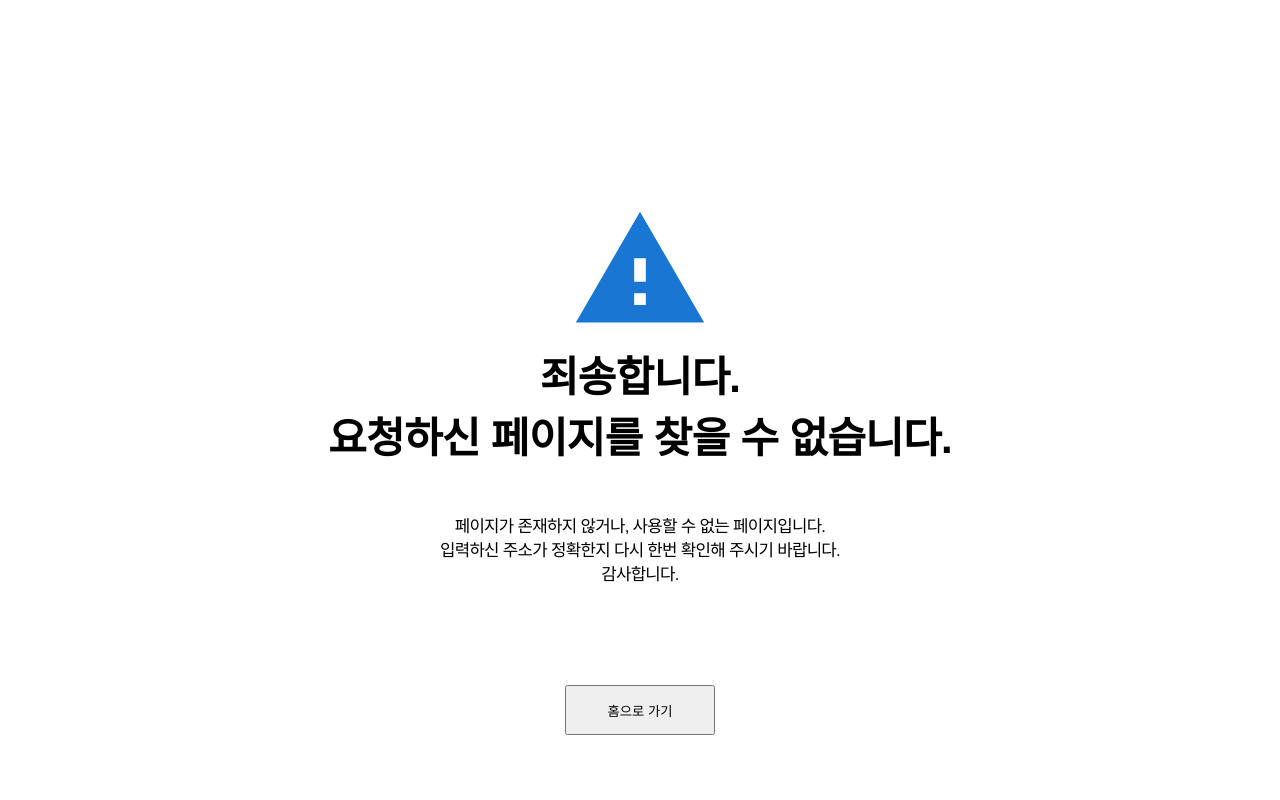
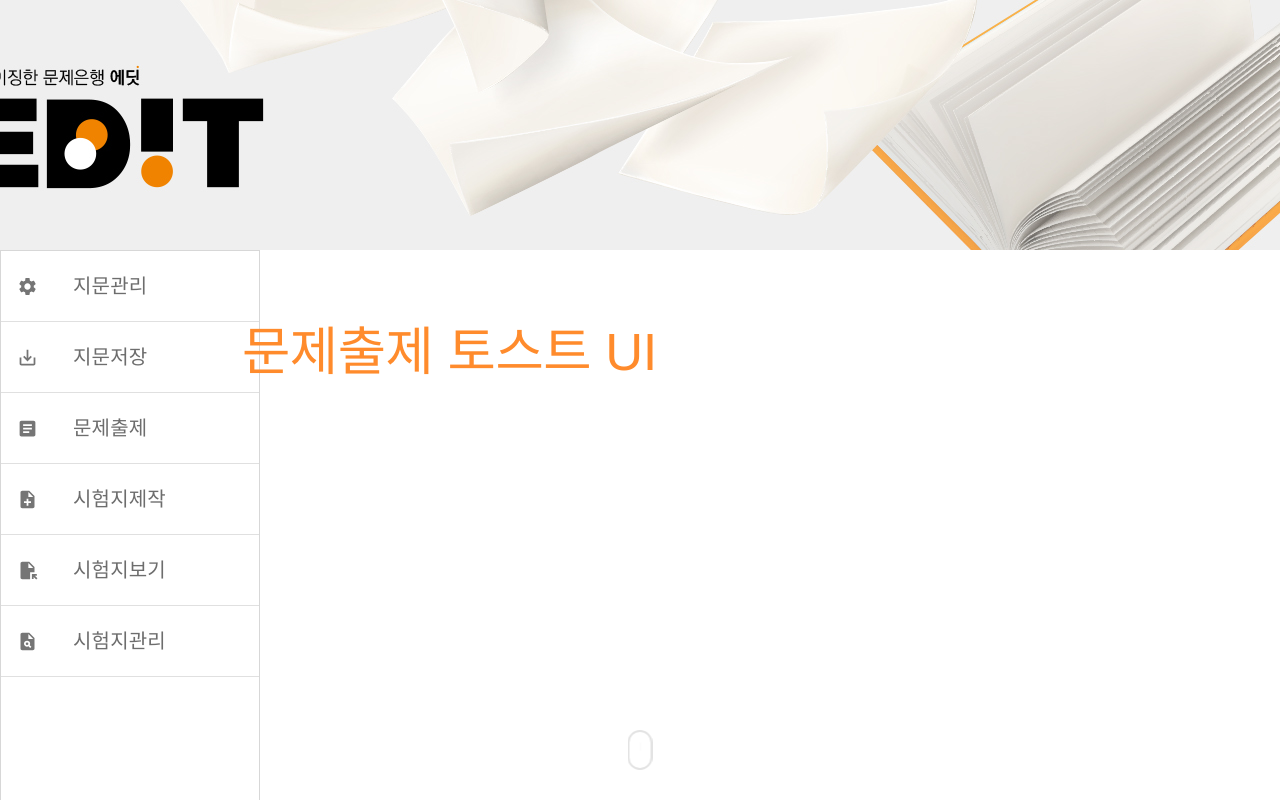
Before and after one commit to Blooming-Flower/blooming-flower-front, a React (Vite) app: page /question/questionTab in a window 1280 px wide. Shown: the top 800 px of the page. Built offline with nearby package versions, Linux system fonts and the light colour scheme; a web font is replaced by a local one.

Commit message:
커스텀버튼 수정 & 문제출제 다음페이지 링크 연결

```diff
--- a/src/common/domain.ts
+++ b/src/common/domain.ts
@@ -8,18 +8,19 @@
 export const enum PATH {
   //메인
   // MAIN = '/main',
-	MAIN = '/',
+  MAIN = "/",
 
-	LOGIN = '/login',
-	ERROR = '/*',
+  LOGIN = "/login",
+  ERROR = "/*",
 
   //메뉴
-	QUESTION0 = '/question/passageMng',
-	QUESTION1 = '/question/passageCrt',
-	QUESTION2 = '/question/questionCrt',
-	QUESTION3 = '/question/examCrt',
-	QUESTION4 = '/question/examView',
-	QUESTION5 = '/question/examMng',
+  QUESTION0 = "/question/passageMng",
+  QUESTION1 = "/question/passageCrt",
+  QUESTION2 = "/question/questionCrt",
+  QUESTION3 = "/question/examCrt",
+  QUESTION4 = "/question/examView",
+  QUESTION5 = "/question/examMng",
+  QUESTION6 = "/question/questionTab",
 
   // MENU1SUB0 = '/',
   // MENU1SUB1 = '/',
@@ -37,7 +38,7 @@ export const enum PATH {
   //
   // MENU5SUB0 = '/',
 
-	STATISTIC = '/statistic'
+  STATISTIC = "/statistic",
 }
 
 /* ******************* 메뉴 리스트 ******************* */
@@ -50,7 +51,7 @@ export const enum MENU {
   MENU4, //다섯번째메뉴
   MENU5, //여섯번째메뉴
   MENU6, //일곱번째메뉴
-	BLANK //여덟번째메뉴
+  BLANK, //여덟번째메뉴
 }
 
 //문제관련 메뉴
@@ -60,28 +61,28 @@ export const enum QUESTION {
   QUESTIONCRT, //문제출제
   EXAMCRT, //시험지제작
   EXAMVIEW, //시험지보기
-	EXAMMNG //시험지관리
+  EXAMMNG, //시험지관리
 }
 export const enum MENU1 {
   SUB0, //첫번째서브메뉴
-	SUB1 //두번째서브메뉴
+  SUB1, //두번째서브메뉴
 }
 export const enum MENU2 {
   SUB0, //첫번째서브메뉴
   SUB1, //두번째서브메뉴
-	SUB2 //세번째서브메뉴
+  SUB2, //세번째서브메뉴
 }
 export const enum MENU3 {
   SUB0, //첫번째서브메뉴
   SUB1, //두번째서브메뉴
-	SUB2 //세번째서브메뉴
+  SUB2, //세번째서브메뉴
 }
 export const enum MENU4 {
   SUB0, //첫번째서브메뉴
-	SUB1 //두번째서브메뉴
+  SUB1, //두번째서브메뉴
 }
 export const enum MENU5 {
   SUB0, //첫번째서브메뉴
-	SUB1 //두번째서브메뉴
+  SUB1, //두번째서브메뉴
 }
 export const enum MENU_NAME {}
--- a/src/components/ui/button/custeomButton.tsx
+++ b/src/components/ui/button/custeomButton.tsx
@@ -1,20 +1,23 @@
 import { Button } from "@mui/material";
 import * as React from "react";
+import { useNavigate } from "react-router-dom";
 
 const CustomButton = (props: {
   label: string;
   type: string;
   borderType?: string | undefined;
-  children: React.ReactNode;
-  onClick?: () => void;
+  children?: React.ReactNode;
+  domain?: string;
+  // onClick?: () => void;
 }) => {
+  const navigate = useNavigate();
   return props.borderType == "round" ? (
     <Button
       color="warning"
       size="large"
       variant="contained"
       value={props.label}
-      onClick={props.onClick}
+      onClick={() => navigate(props.domain!)}
       disabled={props.label != props.type}
       sx={{ height: "40px", borderRadius: "20px", fontSize: "15px" }}
     >
@@ -27,7 +30,7 @@ const CustomButton = (props: {
       size="large"
       variant="contained"
       value={props.label}
-      onClick={props.onClick}
+      onClick={() => navigate(props.domain!)}
       sx={{
         height: "40px",
         borderRadius: "10px",
--- a/src/modules/routes/index.tsx
+++ b/src/modules/routes/index.tsx
@@ -14,6 +14,7 @@ import PassageMng from "@pages/menu/question/passageCreate/passageCrt";
 import ExamCrt from "@pages/menu/question/examCreate/examCrt";
 import ExamView from "@pages/menu/question/examView/examView";
 import ExamMng from "@pages/menu/question/examManage/examMng";
+import QuestionTab from "@pages/menu/question/questionCreate/QuestionTab";
 
 const Router = () => {
   return (
@@ -25,6 +26,7 @@ const Router = () => {
         <Route path={PATH.QUESTION0} element={<PassageCrt />} />
         <Route path={PATH.QUESTION1} element={<PassageMng />} />
         <Route path={PATH.QUESTION2} element={<QuestionCrt />} />
+        <Route path={PATH.QUESTION6} element={<QuestionTab />} />
         <Route path={PATH.QUESTION3} element={<ExamCrt />} />
         <Route path={PATH.QUESTION4} element={<ExamView />} />
         <Route path={PATH.QUESTION5} element={<ExamMng />} />
--- a/src/pages/index.tsx
+++ b/src/pages/index.tsx
@@ -1,5 +1,6 @@
-import { BrowserRouter } from "react-router-dom";
+import { BrowserRouter, Route, Routes } from "react-router-dom";
 import Router from "@modules/routes";
+import QuestionTab from "./menu/question/questionCreate/QuestionTab";
 
 const Main = () => {
   return (
--- a/src/pages/menu/question/questionCreate/QuestionTab.tsx
+++ b/src/pages/menu/question/questionCreate/QuestionTab.tsx
@@ -1,10 +1,20 @@
-import React from "react";
+import Layout from "@components/layouts/layout";
+import Typography from "@mui/material/Typography";
+import * as React from "react";
 
 const QuestionTab = () => {
   return (
-    <div>
-      <h2>문제출제 두 번째 페이지</h2>
-    </div>
+    <Layout>
+      <div className="mainCont">
+        <Typography
+          variant="h2"
+          className="menu-title"
+          sx={{ color: "#ff8b2c", paddingBottom: "20px" }}
+        >
+          문제출제 토스트 UI
+        </Typography>
+      </div>
+    </Layout>
   );
 };
 
--- a/src/pages/menu/question/questionCreate/questionList.tsx
+++ b/src/pages/menu/question/questionCreate/questionList.tsx
@@ -15,6 +15,7 @@ import { ExpandMore, ExpandLess } from "@mui/icons-material";
 import HighlightOffIcon from "@mui/icons-material/HighlightOff";
 import CustomButton from "@components/ui/button/custeomButton";
 import { useNavigate } from "react-router-dom";
+import { PATH } from "@common/domain";
 
 const QuestionList = (props: any) => {
   const [open, setOpen] = React.useState(false);
@@ -76,13 +77,7 @@ const QuestionList = (props: any) => {
           </li>
         ))}
 
-        <CustomButton
-          onClick={() => {
-            navigate("/question/questionTab");
-          }}
-          label={"GO!"}
-          type={"true"}
-        >
+        <CustomButton domain={PATH.QUESTION6} label={"GO!"} type={"true"}>
           {props.Children}
         </CustomButton>
       </List>
```
Lines whose indentation alone changed are shown as unchanged.
